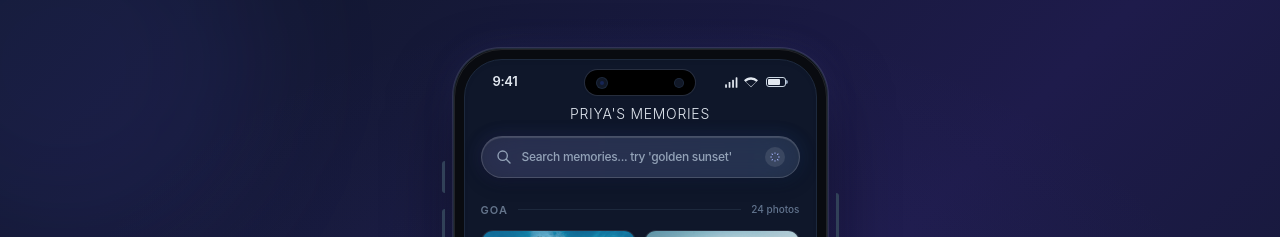
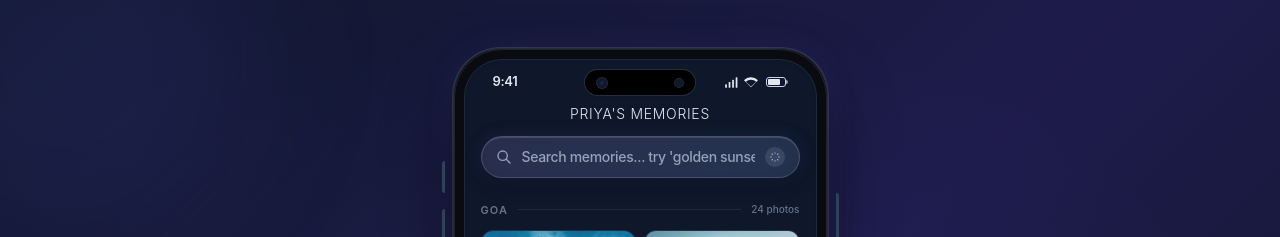
Before and after one commit to Pankaj-Shrivastava/GooglePhotos_MVP, a React (Vite) app: page / in a window 1280 px wide. Shown: the top 237 px of the page. Built offline with nearby package versions, Linux system fonts and the light colour scheme.

Commit message:
feat: add App component, PhotoGrid component, and SearchBar component

```diff
--- a/src/App.jsx
+++ b/src/App.jsx
@@ -53,6 +53,7 @@ function App() {
         photos={filteredPhotos}
         totalCount={allPhotos.length}
         isSearching={debouncedQuery.trim().length > 0}
+        searchQuery={debouncedQuery}
         onSuggestionClick={setSearchQuery}
         onPhotoFlip={dismissToast}
       />
--- a/src/components/PhotoGrid.jsx
+++ b/src/components/PhotoGrid.jsx
@@ -1,14 +1,16 @@
 import PhotoCard from './PhotoCard';
 
-export default function PhotoGrid({ photos = [], totalCount = 0, isSearching = false, onSuggestionClick, onPhotoFlip }) {
+export default function PhotoGrid({ photos = [], totalCount = 0, isSearching = false, searchQuery = '', onSuggestionClick, onPhotoFlip }) {
   if (photos.length === 0) {
     return (
-      <div className="flex-1 min-h-[220px] flex flex-col items-center justify-center text-center px-4 mt-12">
+      <div className="flex flex-col items-center text-center px-4 mt-6">
         <svg className="w-10 h-10 text-slate-700 mb-4" fill="none" stroke="currentColor" viewBox="0 0 24 24">
           <path strokeLinecap="round" strokeLinejoin="round" strokeWidth="1.5" d="M21 21l-6-6m2-5a7 7 0 11-14 0 7 7 0 0114 0z" />
           <path strokeLinecap="round" strokeLinejoin="round" strokeWidth="1.5" d="M9 13h6M9 9h.01" />
         </svg>
-        <h3 className="text-slate-300 font-medium text-sm mb-2">No memories matched your search</h3>
+        <h3 className="text-slate-300 font-medium text-sm mb-2">
+          {searchQuery ? `No memories matched "${searchQuery}"` : "No memories matched your search"}
+        </h3>
         <p className="text-slate-500 text-xs mb-6 max-w-[240px]">Try describing what you remember — a color, a feeling, or a scene</p>
         <div className="flex flex-col items-center">
           <span className="text-[10px] text-slate-600 font-medium mb-3 uppercase tracking-wider">Try something like:</span>
--- a/src/components/SearchBar.jsx
+++ b/src/components/SearchBar.jsx
@@ -22,7 +22,7 @@ export default function SearchBar({ value = '', onChange, onClear }) {
           value={value}
           onChange={(e) => onChange?.(e.target.value)}
           placeholder="Search memories... try 'golden sunset'"
-          className={`flex-1 bg-transparent border-none outline-none text-xs font-medium tracking-tight ${
+          className={`flex-1 bg-transparent border-none outline-none text-sm font-medium tracking-tight ${
             isActive ? 'text-[#f8fafc]' : 'text-[#f8fafc] placeholder-[#94a3b8]'
           }`}
         />
```
